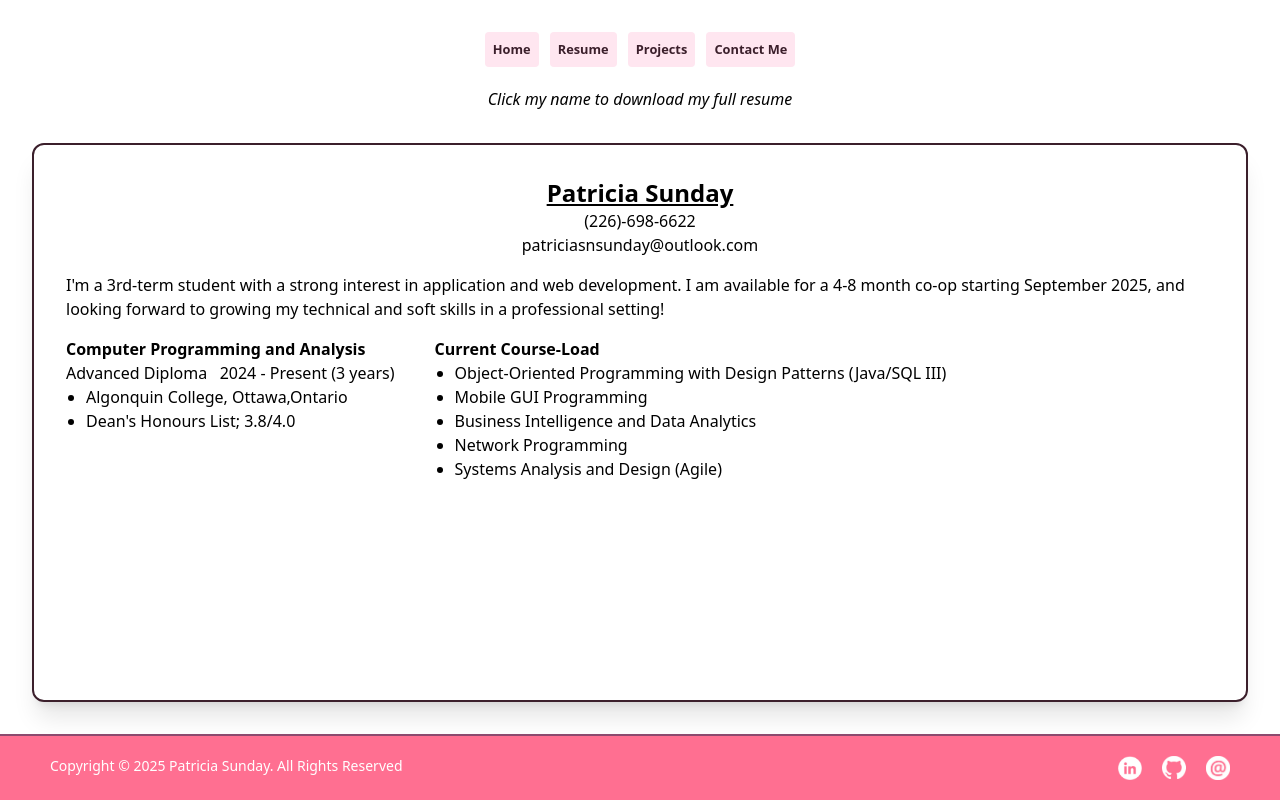
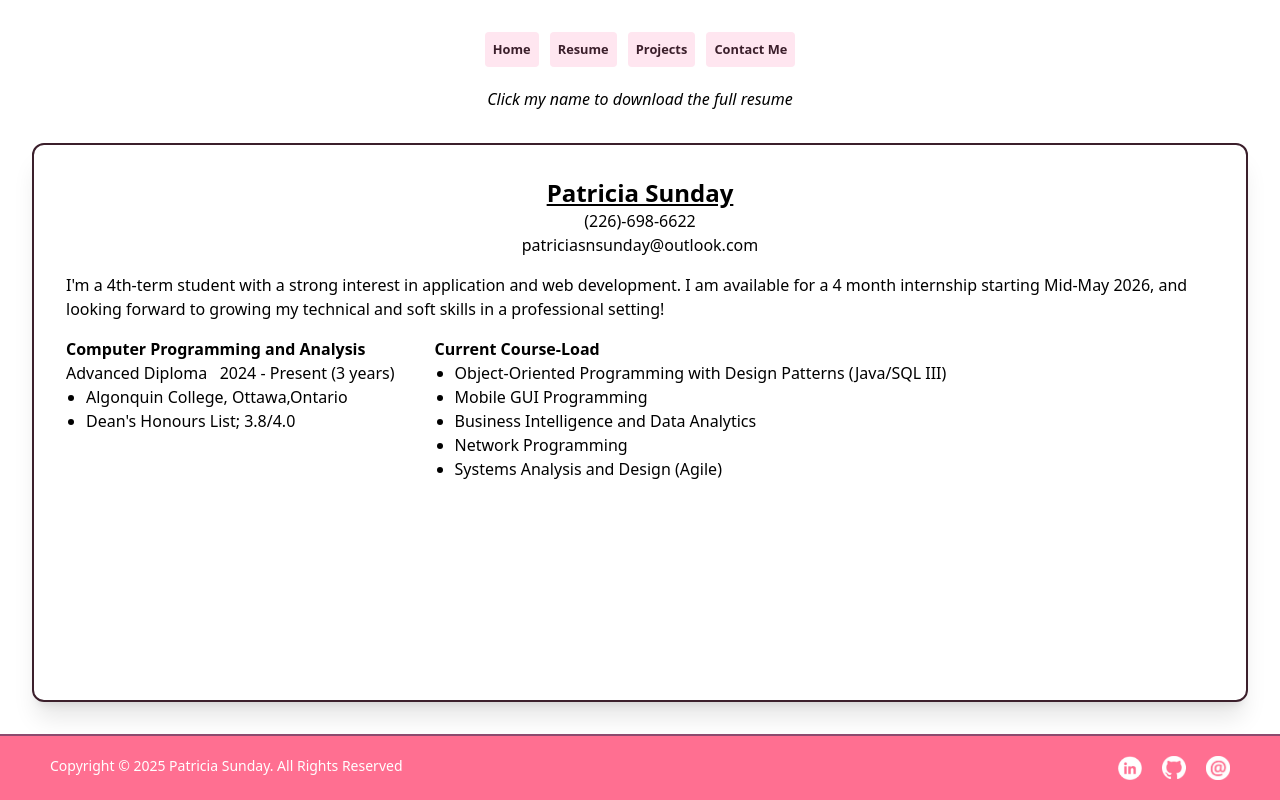
Before and after one commit to patriciasunday/personal-portfolio, a PHP site: page /pages/resume.php in a window 1280 px wide. Run offline with PHP 8.4, Linux system fonts and the light colour scheme; style sheets or scripts are compiled from the project's sources.

Commit message:
chore(resume): Slightly edit content and utility values
Completed TODOs by updating text content, replacing resume file, and removing an unnecessary utility class.

```diff
--- a/pages/resume.php
+++ b/pages/resume.php
@@ -13,10 +13,10 @@ Purpose: this is the resume page for my portfolio
         <meta name="keywords" content="resume, cv, portfolio, programming">
         <link rel="stylesheet" href="/styles/output.css">
     </head>
-    <body class="h-full flex flex-col font-[Francois One]">
+    <body class="h-full flex flex-col">
         <header class="mt-8 flex flex-col items-center">
             <?php require "nav.php";?>
-            <p class="mt-5 italic">Click my name to download my full resume</p>
+            <p class="mt-5 italic">Click my name to download the full resume</p>
         </header>
         <main class="grow m-8 p-8 flex flex-col border-2 border-[var(--text-color)] rounded-xl shadow-xl">
             <div class="self-center flex flex-col">
@@ -27,10 +27,10 @@ Purpose: this is the resume page for my portfolio
                 <p class="self-center">patriciasnsunday@outlook.com</p>
             </div>
             <p class="mt-4">
-                I'm a 3rd-term student with a strong interest in application and web development.
-                I am available for a  4-8 month co-op starting September 2025, and looking forward to
+                I'm a 4th-term student with a strong interest in application and web development.
+                I am available for a 4 month internship starting Mid-May 2026, and looking forward to
                 growing my technical and soft skills in a professional setting!
-            </p> <!--todo:edit resume summary statement-->
+            </p>
             <div class="md:flex md:gap-10"> <!--for responsive layout-->
                 <div class="mt-4">
                     <p class="font-bold">Computer Programming and Analysis</p>
@@ -55,8 +55,3 @@ Purpose: this is the resume page for my portfolio
         <?php require "footer.php"; ?>
     </body>
 </html>
-
-<!--todo: rename images folder to resources or media since it now has resume pdf too-->
-<!--todo: change header to mt-8 instead of m-8 in other pages as well-->
-<!--todo: change h-[100%] to h-full in other pages as well-->
-<!--todo: change hyperlink for email icon in footer to use my non-school email-->
```
Also changed, not shown: 1 other file.
